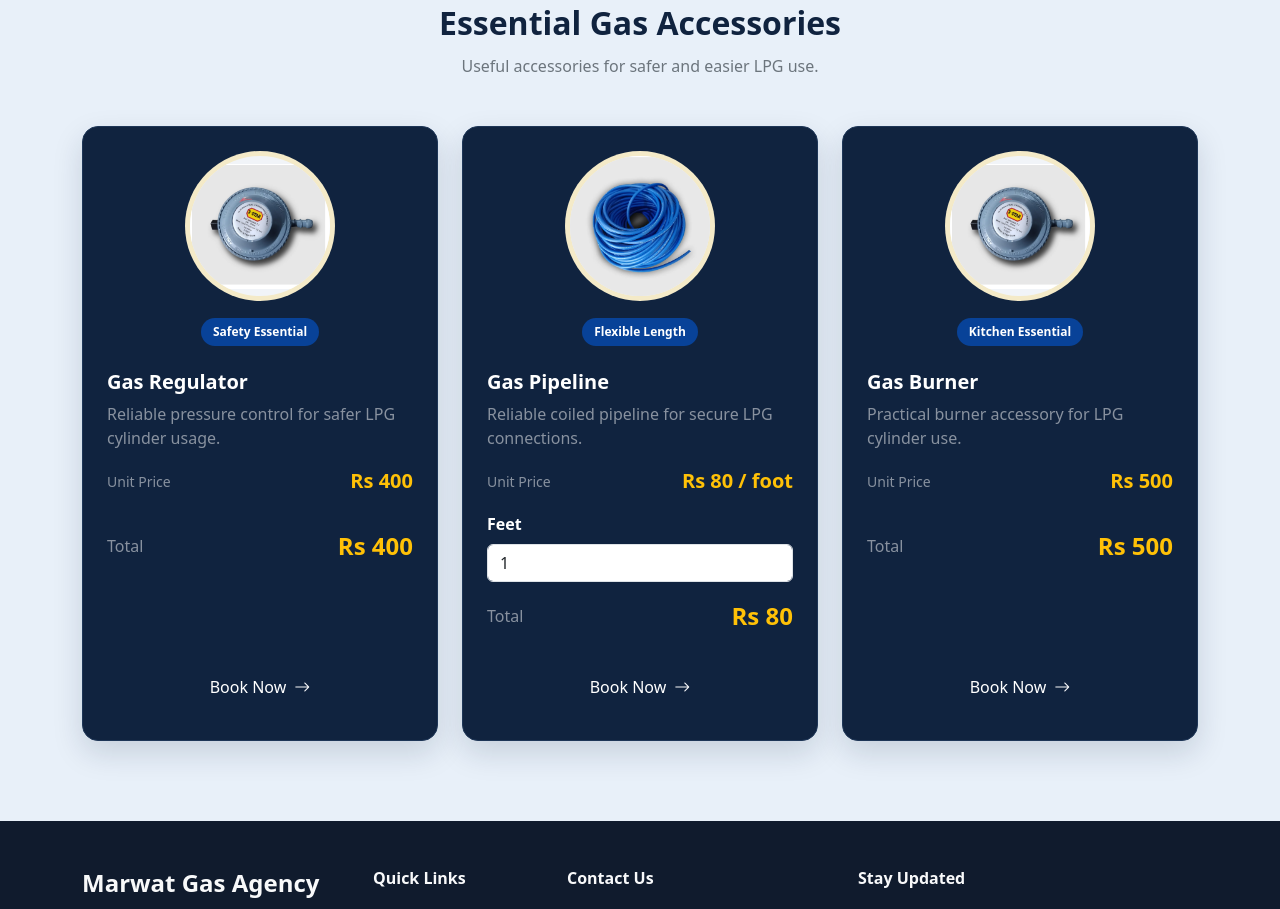
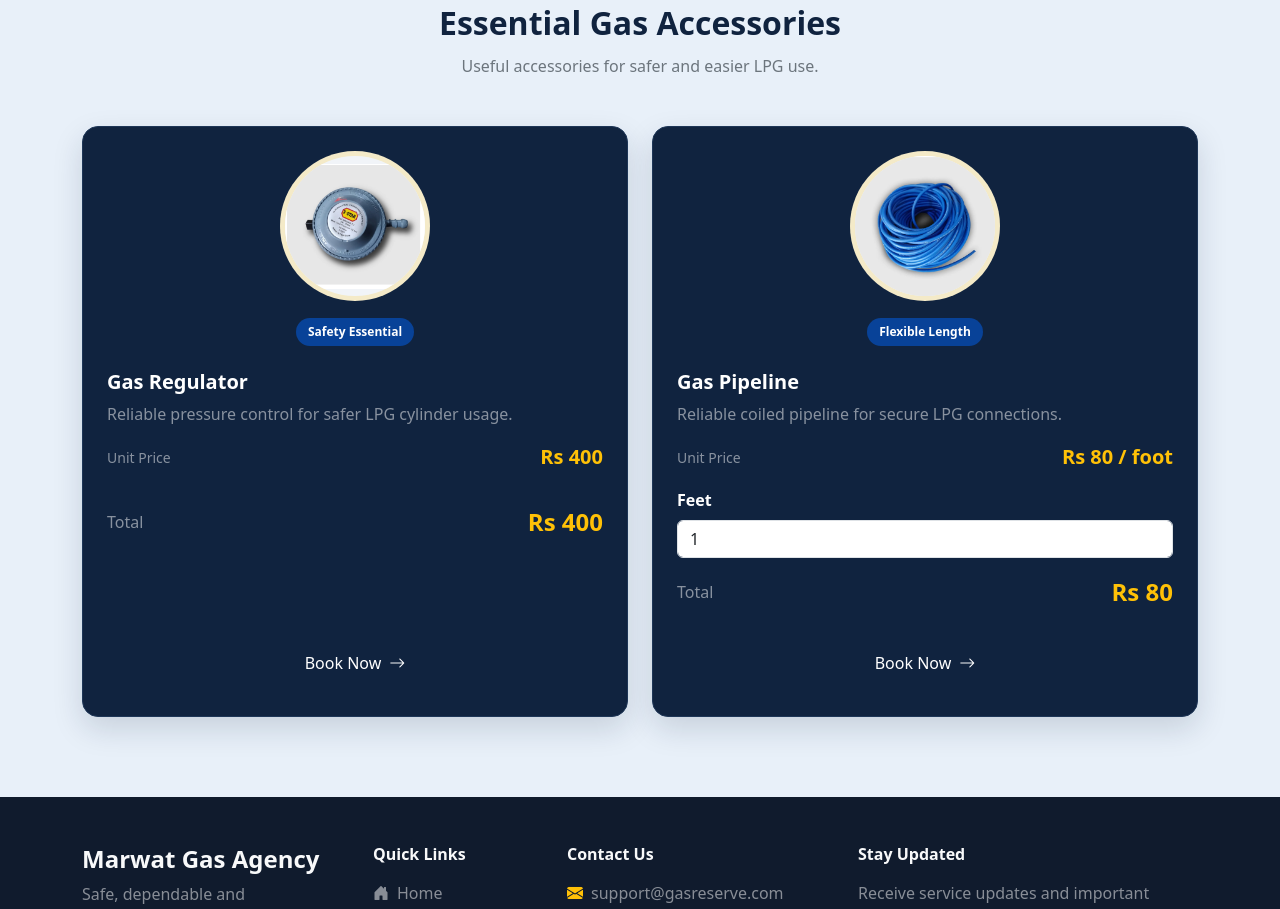
Before and after one commit to Muhammad-Samir14/Online-Resevation-System, a React (Vite) app: page /services in a window 1280 px wide. Shown: the part 1401-2310 px from the top of the page. Built offline with nearby package versions, Linux system fonts and the light colour scheme; no server answers.

Commit message:
Remove Gas Burner, update layout

```diff
--- a/src/ShopPage.jsx
+++ b/src/ShopPage.jsx
@@ -9,7 +9,6 @@ import tenKgImg from "./assets/Screenshot_2026-08-27_161154 copy.png";
 import fifteenKgImg from "./assets/15KG.jpg";
 import fortyFiveKgImg from "./assets/45KG.jpg";
 import regulatorImg from "./assets/Screenshot_2026-08-27_162826 copy.png";
-import burnerImg from "./assets/Screenshot_2026-08-27_162826 copy.png";
 import pipelineImg from "./assets/Screenshot_2026-08-27_162931.png";
 
 function CatalogCard({ children }) {
@@ -170,15 +169,6 @@ function ShopPage() {
       feet: pipelineFeet,
       setFeet: setPipelineFeet,
     },
-    {
-      name: "Gas Burner",
-      desc: "Practical burner accessory for LPG cylinder use.",
-      price: "Rs 500",
-      numericPrice: 500,
-      image: burnerImg,
-      imageAlt: "Gas burner",
-      badge: "Kitchen Essential",
-    },
   ];
 
   return (
@@ -269,7 +259,7 @@ function ShopPage() {
               {accessories.map((item) => {
                 const total = item.setFeet ? 80 * item.feet : item.numericPrice;
                 return (
-                  <div className="col-lg-4 col-md-6" key={item.name}>
+                  <div className="col-lg-6 col-md-6" key={item.name}>
                     <CatalogCard>
                       <ProductImage image={item.image} alt={item.imageAlt} badge={item.badge} />
                       <h5 className="fw-bold mb-2">{item.name}</h5>
```
